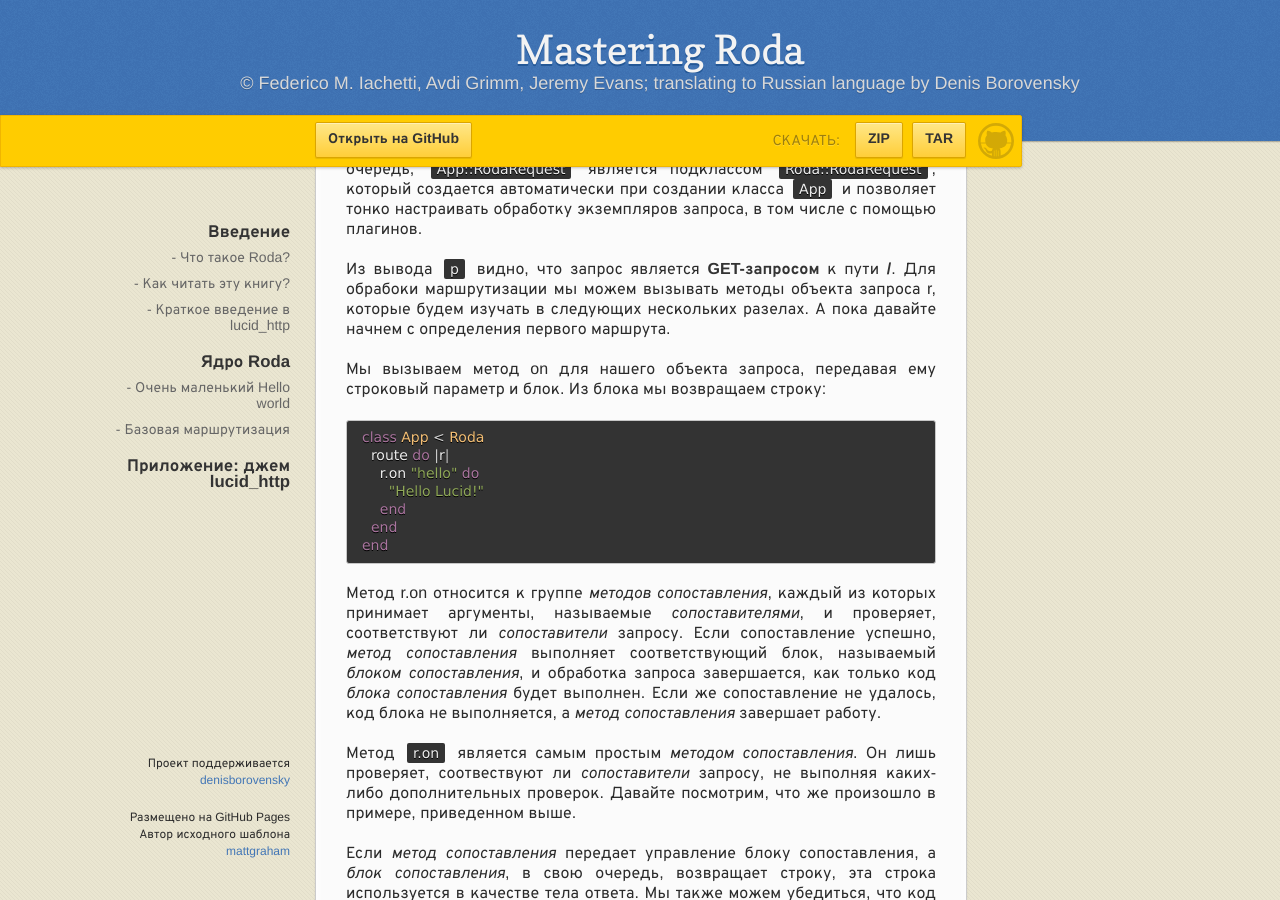
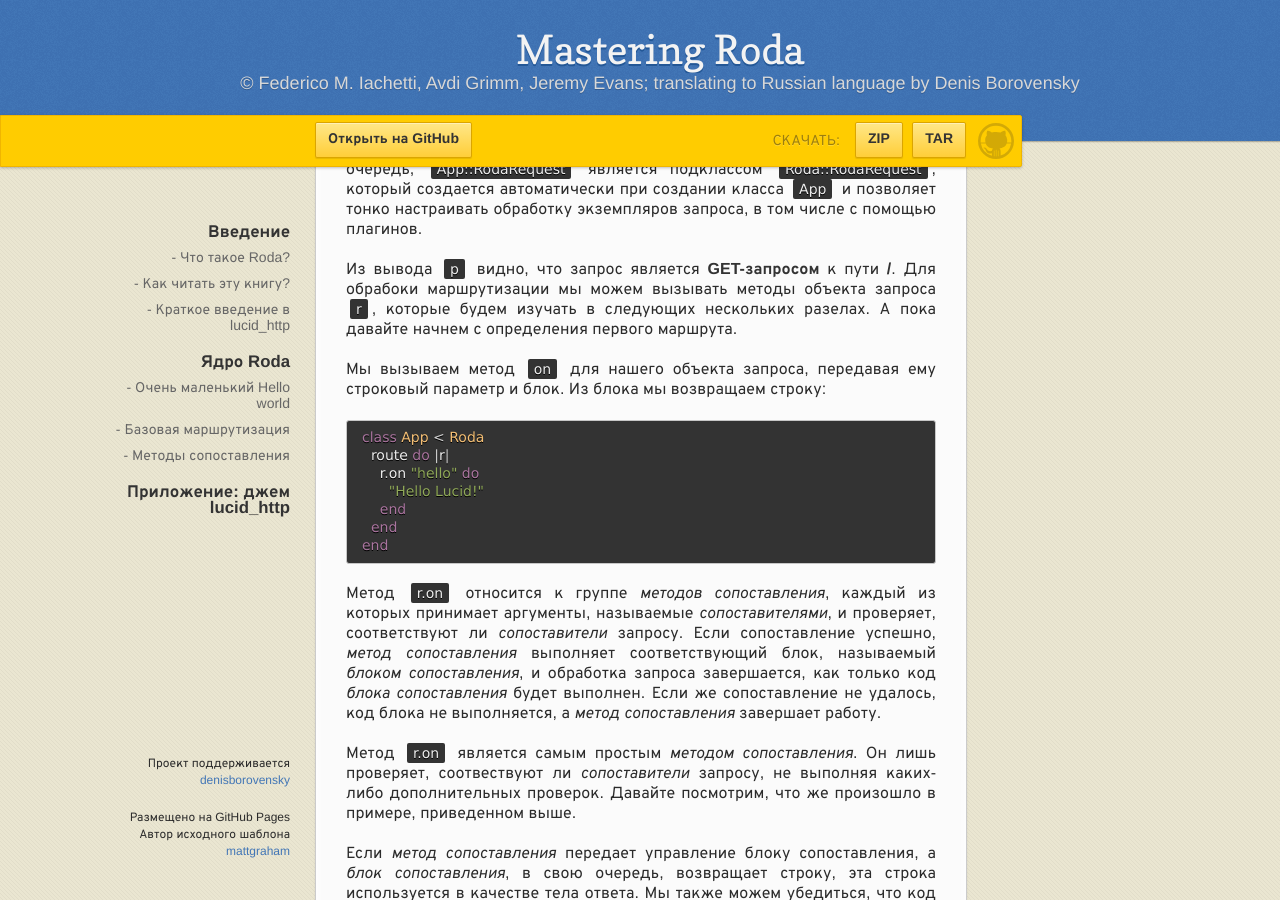
Before and after one commit to denisborovensky/github-pages-ebook-template, a Jekyll site: the page built from index.md, in a window 1280 px wide and 900 px high, scrolled down 13869 px. Built offline with Jekyll 4.4.1, drawn with Linux system fonts in a browser that asks for light colours; some web fonts are replaced; our own code applies the rules of GitHub Pages for plain Markdown files; some of the changed text lies outside the part shown.

Commit message:
feat: add new translation

````diff
--- a/index.md
+++ b/index.md
@@ -395,9 +395,9 @@
 ```
 `Roda::RodaRequest` является подклассом класса `Rack::Request`, к которому добавлены методы для обработки маршрутизации. В свою очередь, `App::RodaRequest` является подклассом `Roda::RodaRequest`, который создается автоматически при создании класса `App` и позволяет тонко настраивать обработку экземпляров запроса, в том числе с помощью плагинов.
 
-Из вывода `p` видно, что запрос является **GET-запросом** к пути **/**. Для обрабоки маршрутизации мы можем вызывать методы объекта запроса r, которые будем изучать в следующих нескольких разелах. А пока давайте начнем с определения первого маршрута.
+Из вывода `p` видно, что запрос является **GET-запросом** к пути **/**. Для обрабоки маршрутизации мы можем вызывать методы объекта запроса `r`, которые будем изучать в следующих нескольких разелах. А пока давайте начнем с определения первого маршрута.
 
-Мы вызываем метод on для нашего объекта запроса, передавая ему строковый параметр и блок. Из блока мы возвращаем строку:
+Мы вызываем метод `on` для нашего объекта запроса, передавая ему строковый параметр и блок. Из блока мы возвращаем строку:
 ```ruby
 class App < Roda
   route do |r|
@@ -407,7 +407,7 @@
   end
 end
 ```
-Метод r.on относится к группе *методов сопоставления*, каждый из которых принимает аргументы, называемые *сопоставителями*, и проверяет, соответствуют ли *сопоставители* запросу. Если сопоставление успешно, *метод сопоставления* выполняет соответствующий блок, называемый *блоком сопоставления*, и обработка запроса завершается, как только код *блока сопоставления* будет выполнен. Если же сопоставление не удалось, код блока не выполняется, а *метод сопоставления* завершает работу.
+Метод `r.on` относится к группе *методов сопоставления*, каждый из которых принимает аргументы, называемые *сопоставителями*, и проверяет, соответствуют ли *сопоставители* запросу. Если сопоставление успешно, *метод сопоставления* выполняет соответствующий блок, называемый *блоком сопоставления*, и обработка запроса завершается, как только код *блока сопоставления* будет выполнен. Если же сопоставление не удалось, код блока не выполняется, а *метод сопоставления* завершает работу.
 
 Метод `r.on` является самым простым *методом сопоставления*. Он лишь проверяет, соотвествуют ли *сопоставители* запросу, не выполняя каких-либо дополнительных проверок. Давайте посмотрим, что же произошло в примере, приведенном выше.
 
@@ -450,7 +450,7 @@
   end
 end
 ```
-Roda вызовет исключение `Roda::RodaError`, которое большинство веб-серверов будет интерпретировать, как внутреннюю ошибку сервера, возвращая соответствующее тело:
+**Roda** вызовет исключение `Roda::RodaError`, которое большинство веб-серверов будет интерпретировать, как внутреннюю ошибку сервера, возвращая соответствующее тело:
 ```ruby
 require "lucid_http"
 
@@ -483,13 +483,19 @@
 "ROUTE block"
 127.0.0.1 - - [16/Nov/2016:12:56:22 -0300] "GET / HTTP/1.1" 404 - 0.0020
 ```
-Если же мы перейдем на [http://localhost:9292/hello](http://localhost:9292/hello), то будут напечатаны уже обе строки:
+Когда мы перейдем на [http://localhost:9292/hello](http://localhost:9292/hello), то будут напечатаны уже обе строки:
 ```shell
 "ROUTE block"
 "HELLO block"
 127.0.0.1 - - [16/Nov/2016:12:58:35 -0300] "GET /hello HTTP/1.1" 200 5 0.0011
 ```
-
+### Методы сопоставления
+#### r.on и r.is
+#### r.get и r.post
+#### r.root
+#### Пользовательские методы сопоставления
+#### Условные выражения в блоках сопоставления
+#### Динамическая маршрутизация
 ## Приложение: джем lucid_http
 ---
 В ходе создания «Mastering Roda» мне понадобился эффективный и наглядный способ продемонстрировать читателям взаимодействие между пользователем и сервером. Мне не хотелось полагаться на браузер и засорять книгу лишними скриншотами: вместо этого я хотел иметь возможность получать максимум информации непосредственно через терминал.
````
Also changed, not shown: other parts of index.md (+1 -1 lines).
